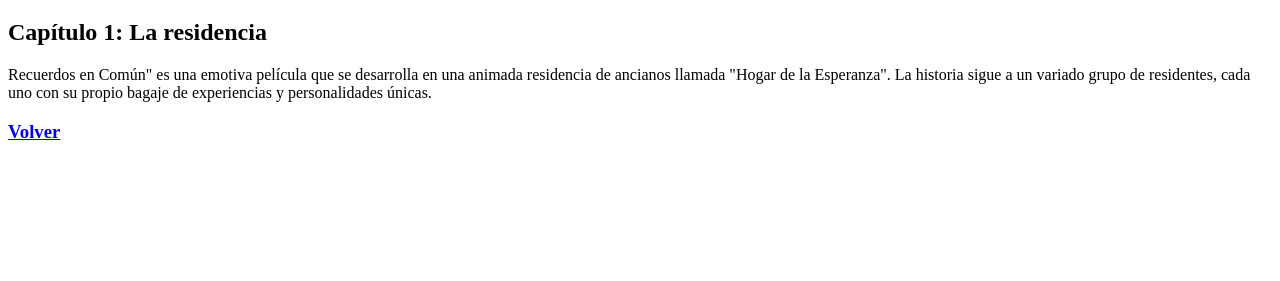
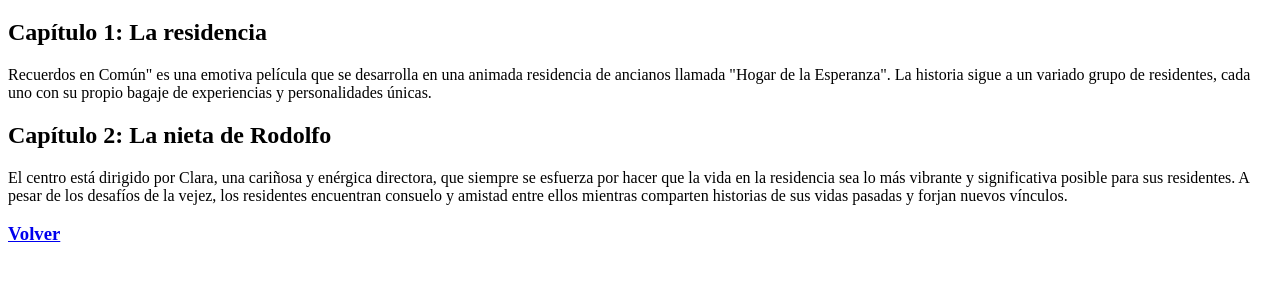
Before and after one commit to BertaGM/202309-w4ch1-berta-gonzalez, a plain HTML site: page season06.html in a window 1280 px wide. Shown: the part 61-342 px from the top of the page. Drawn offline with Linux system fonts and the light colour scheme.

Commit message:
Add chapter 2 of season 6

```diff
--- a/season06.html
+++ b/season06.html
@@ -22,6 +22,18 @@
       personalidades únicas.
     </p>
   </section>
+  <section>
+    <h2>Capítulo 2: La nieta de Rodolfo</h2>
+    <p>
+      El centro está dirigido por Clara, una cariñosa y enérgica directora, que siempre se esfuerza por hacer que la
+      vida en
+      la residencia sea lo más vibrante y significativa posible para sus residentes. A pesar de los desafíos de la
+      vejez, los
+      residentes encuentran consuelo y amistad entre ellos mientras comparten historias de sus vidas pasadas y forjan
+      nuevos
+      vínculos.
+    </p>
+  </section>
   <h3><a href="index.html">Volver</a></h3>
 </body>
 
```
